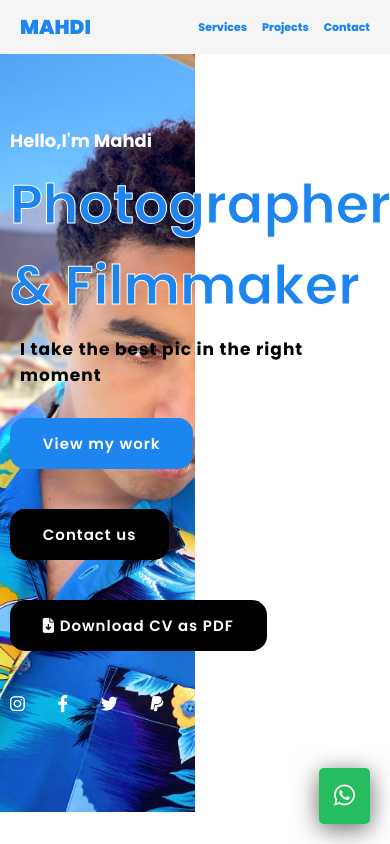
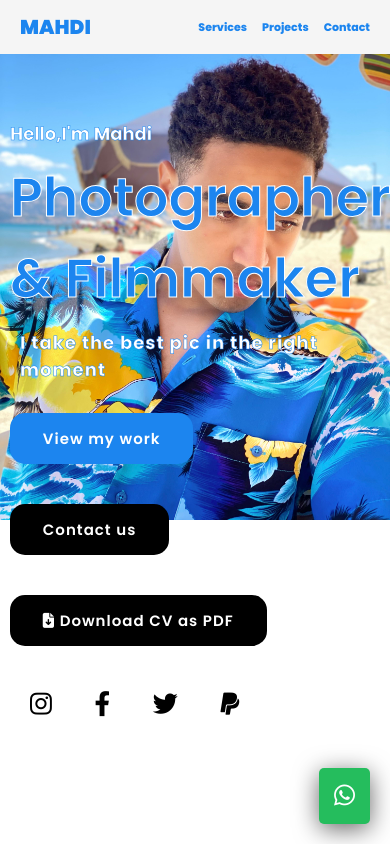
Before and after one commit to benmekkielmahdi/benmekkielmahdi.github.io, a plain HTML site: page index.html in a window 390 px wide. Shown: the top 844 px of the page. Drawn offline with Linux system fonts and the light colour scheme.

Commit message:
Add files via upload

```diff
--- a/style.css
+++ b/style.css
@@ -288,10 +288,18 @@ section{
         flex-direction: column;
         align-items: center;
     }
-   .main{
-    width: 30%;
-    height: auto;
-   }
+    .main{
+        width: 100%;
+        height: 100%;
+        background: url(imges/background.jpg);
+        background-size: 100%;
+        background-repeat: no-repeat;
+        background-position: center ;
+
+
+
+
+    }
 }
 
 @media (max-width:700px) {
@@ -305,15 +313,19 @@ section{
         font-size: 1.4em;
     }
     .main{
-        width: 50%;
-        height: 50%;
-        background: url(imges/background2.jpg);
-        background-size: 250%;
+        width: 100%;
+        height: 100%;
+        background: url(imges/background.jpg);
+        background-size: 100%;
         background-repeat: no-repeat;
         background-position: center center;
 
 
 
+    }
+
+    .social-icons a{
+        color: black;
 
     }
 
@@ -325,21 +337,36 @@ section{
         font-size: 10px;
     }
     .main{
-        width: 50%;
-        height: 50%;
+        width: 100%;
+        height:100%;
+        align-items: center;
+        display: flex;
         background: url(imges/background2.jpg);
-        background-size: 300%;
+        background-size: 100%;
         background-repeat: no-repeat;
-        background-position: center center;
+        background-position: top ;
+        background-attachment: fixed ;
+
+
 
 
 
 
     }
     .main h2{
+
         color: white;
         font-size: 1.8em;
         font-weight: 700;
+        -webkit-text-stroke: 0.5px #1c85ef ;
+
+    }
+    .main h3{
+
+        color: white;
+        font-size: 1.8em;
+        font-weight: 700;
+        -webkit-text-stroke: 0.5px #1c85ef;
 
     }
     .main-btn2{
@@ -355,11 +382,20 @@ section{
 
         }
 
+        .social-icons a{
+            color: black;
+
+            font-size: 2.5em;
+            padding-right: 20px;
+            padding-left: 20px;
+
+        }
 .navigation a{
 
     font-size: 1.1em;
     font-weight: 710;
     padding-left: 15px;
+
 }
 .cardscontact .card{
     font-size: smaller;
```
Also changed, not shown: videos.html (+1 -2 lines).
